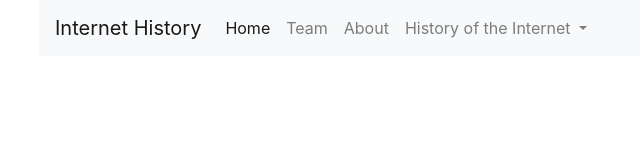
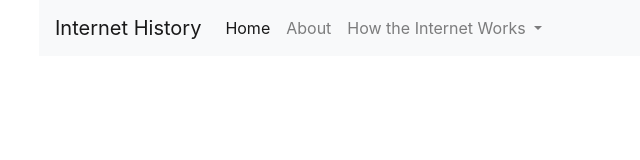
Before and after one commit to chwicklund/HowInternetWorks, a plain HTML site: page docs/index.html in a window 1280 px wide. Shown: the full height of the page, 46-686 px from the left. Drawn offline with nearby package versions, Linux system fonts and the light colour scheme.

```diff
--- a/docs/index.html
+++ b/docs/index.html
@@ -18,14 +18,11 @@
                     <a class="nav-link" href="index.html">Home<span class="sr-only">(current)</span></a>
                 </li>
                 <li class="nav-item">
-                    <a class="nav-link" href="team.html">Team</a>
-                </li>
-                <li class="nav-item">
                     <a class="nav-link" href="about.html">About</a>
                 </li>
                 <li class="nav-item dropdown">
                     <a class="nav-link dropdown-toggle" href="#" id="navbarDropdownMenuLink" role="button" data-toggle="dropdown" aria-haspopup="true" aria-expanded="false">
-                        History of the Internet
+                        How the Internet Works
                     </a>
                     <!--                    Dropdown Menu-->
                     <div class="dropdown-menu" aria-labelledby="navbarDropdownMenuLink">
```
